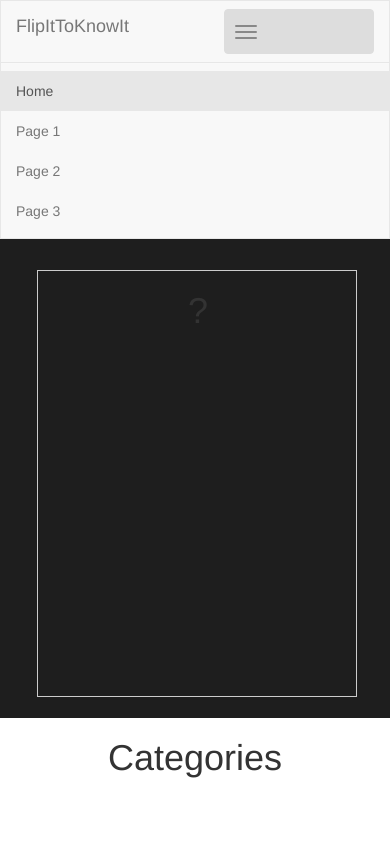
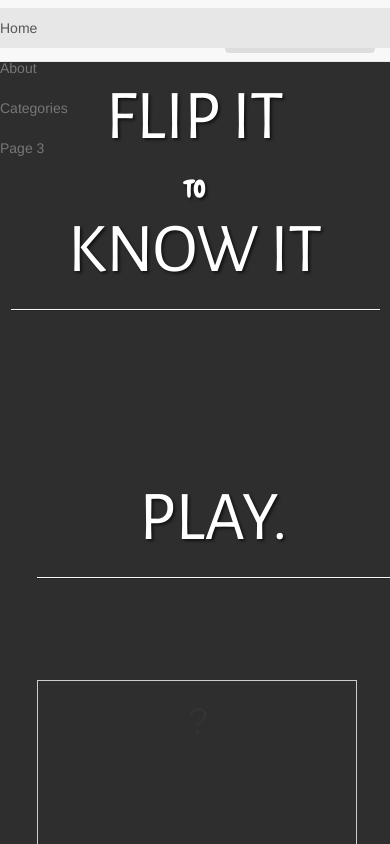
Before and after one commit to AshwinChandlapur/FlipToKnow, a plain HTML site: page index.html in a window 390 px wide. Both pictures are taken after a click on the button 299 px from the left and 31 px from the top of the page. Shown: the top 844 px of the page. Drawn offline with nearby package versions, Linux system fonts and the light colour scheme; a web font is replaced by a local one.

Commit message:
2 Rows are made
FlipIt to Know it and a flip View Coloumn

```diff
--- a/index.html
+++ b/index.html
@@ -1,11 +1,12 @@
 <!DOCTYPE html>
 <html lang="en">
 <head>
-  <title>Bootstrap Example</title>
+  <title>Flip IT TO Know </title>
   <meta charset="utf-8">
   <meta name="viewport" content="width=device-width, initial-scale=1">
   <link rel="stylesheet" href="http://maxcdn.bootstrapcdn.com/bootstrap/3.3.6/css/bootstrap.min.css">
   <link href="style.css" type="text/css" rel="stylesheet"/>
+  <link href='https://fonts.googleapis.com/css?family=Open+Sans|Chewy|Lovers+Quarrel|Alegreya+Sans' rel='stylesheet' type='text/css'>
   <script src="https://ajax.googleapis.com/ajax/libs/jquery/1.12.0/jquery.min.js"></script>
   <script src="http://maxcdn.bootstrapcdn.com/bootstrap/3.3.6/js/bootstrap.min.js"></script>
 </head>
@@ -14,7 +15,7 @@
   		<div class="col-md-12">
 
 
-			<nav class="navbar navbar-default">
+			<nav class="navbar navbar-default navbar-fixed-top">
 				<div class="container-fluid">
 
 					<div class="navbar-header">
@@ -23,13 +24,13 @@
 						        <span class="icon-bar"></span>
 						        <span class="icon-bar"></span>
 					      </button>
-      					<a class="navbar-brand" href="#">FlipItToKnowIt</a>
+      					<a class="navbar-brand" href="#">Flip ITTO</a>
     				</div>
-    				 <div class="collapse navbar-collapse" id="myNavbar">
+    				 <div class="collapse navbar-collapse navbar-fixed-top" id="myNavbar">
 	    				<ul class="nav navbar-nav navbar-right">
-	      					<li class="active"><a href="#">Home</a></li>
-	      					<li><a href="#">Page 1</a></li>
-	      					<li><a href="#">Page 2</a></li>
+	      					<li class="active"><a href="#hme">Home</a></li>
+	      					<li><a href="#about">About</a></li>
+	      					<li><a href="#">Categories</a></li>
 	      					<li><a href="#">Page 3</a></li>
 	    				</ul>
 	    			</div>
@@ -41,8 +42,28 @@
 
 <!--FLIP TO KNOW IMAGE-->
 	<!--<div class="container">-->
+		<a name="hme"></a>
 		<div class="row">
-			<div class="col-sm-4" ></div>
+			<div class="col-sm-12" >
+				<div class="intro-message">
+                        <h1>FLIP IT</h1>
+                        <h3>TO</h3>
+                        <h1>KNOW IT<h1>
+                        <hr class="intro-divider">
+
+                    </div>
+
+			</div>
+		</div>
+		<div class="row">
+			<div class="col-sm-4" >
+				<div class="intro-message">
+                        <h1>PLAY.</h1>
+                        <hr class="intro-divider">
+
+                    </div>
+
+			</div>
 			<div class="col-sm-4">
 				<div class="flip-container" ontouchstart="this.classList.toggle('hover');" align="middle">
   					<div class="flipper">
@@ -58,27 +79,48 @@
 							      		<br>FLIP</br>
 							      		 <br>IT</br>
 							      		 <br>TO</br>
-							      		<br>KNOW</br>
+							      		 <br>KNOW</br>
 							      		 <br>IT</br>
 							    	<h1>
-
-    					</div>
-  					</div>
+							</div>
+  						</div>
+					</div>
 				</div>
+				<div class="col-sm-3"><div class="intro-message"><hr class="intro-divider"><h1>LEARN.<h1></div></div>
 			</div>
-			<div class="col-sm-4"></div>
-		</div>
-	</div>
 
 
 
-	<div class="rows">                               <!--Use this code snipper to create grids-->
+
+<section id="about"><a name="about"></a>
+	<div class="rows">
+  		<div class="col-xs-12">
+			<h1>About The Game!</h1>
+			<span class="glyphicon glyphicon-king"></span>
+			<p>Lorem IpsumLorem IpsumLorem IpsumLorem IpsumLorem IpsumLorem IpsumLorem IpsumLorem IpsumLorem IpsumLorem IpsumLorem IpsumLorem IpsumLorem IpsumLorem IpsumLorem IpsumLorem IpsumLorem IpsumLorem IpsumLorem IpsumLorem IpsumLorem IpsumLorem IpsumLorem IpsumLorem IpsumLorem IpsumLorem IpsumLorem IpsumLorem IpsumLorem IpsumLorem IpsumLorem IpsumLorem IpsumLorem IpsumLorem IpsumLorem IpsumLorem IpsumLorem IpsumLorem IpsumLorem IpsumLorem IpsumLorem IpsumLorem IpsumLorem IpsumLorem IpsumLorem IpsumLorem IpsumLorem IpsumLorem IpsumLorem IpsumLorem IpsumLorem IpsumLorem IpsumLorem IpsumLorem IpsumLorem IpsumLorem IpsumLorem IpsumLorem IpsumLorem IpsumLorem IpsumLorem IpsumLorem IpsumLorem IpsumLorem IpsumLorem IpsumLorem IpsumLorem IpsumLorem IpsumLorem IpsumLorem IpsumLorem IpsumLorem IpsumLorem IpsumLorem IpsumLorem IpsumLorem IpsumLorem IpsumLorem IpsumLorem IpsumLorem IpsumLorem IpsumLorem IpsumLorem IpsumLorem IpsumLorem IpsumLorem IpsumLorem IpsumLorem Ipsum<p>
+
+		</div>
+	</div>
+</section>
+
+<section id="cat"><a name="Categories"></a>
+	<div class="rows">
   		<div class="col-xs-12">
 			<h1>Categories</h1>
+			<button type="button" class="btn btn-default">Default</button>
+			<button type="button" class="btn btn-default">Default</button>
+			<button type="button" class="btn btn-default">Default</button>
+			<button type="button" class="btn btn-default">Default</button>
+			<button type="button" class="btn btn-default">Default</button>
+			<button type="button" class="btn btn-default">Default</button>
+			<button type="button" class="btn btn-default">Default</button>
+
+			<button type="button" class="btn btn-default">Default</button>
+			<button type="button" class="btn btn-default">Default</button>
+			</div>
 		</div>
 	</div>
-
-
+</section
 
 
 
--- a/style.css
+++ b/style.css
@@ -1,3 +1,30 @@
+.intro-message {
+    position: relative;
+    padding-top: 20%;
+    padding-bottom: 20%;
+    color:#ffffff;
+
+}
+
+.intro-message > h1 {
+    margin: 0;
+    text-shadow: 2px 2px 3px rgba(0,0,0,0.6);
+    font-size: 5em;
+    text-align: center;
+    font-family: 'Alegreya Sans', sans-serif;
+}
+
+.intro-divider {
+    width: 369px;
+    border-top: 1px solid #f8f8f8;
+    border-bottom: 1px solid rgba(0,0,0,0.2);
+}
+
+.intro-message > h3 {
+    text-shadow: 2px 2px 3px rgba(0,0,0,0.6);
+    text-align: center;
+    font-family: 'Chewy',cursive;
+}
 .flip-container {
   -webkit-perspective: 1000;
   -moz-perspective: 1000;
@@ -114,7 +141,7 @@
 }
 
 .row{
-	background-color: #1e1e1e;
+	background-color: #2e2e2e;
 }
 .rows{
 	text-align: center;
@@ -122,6 +149,7 @@
 .col-sm-4{
 	margin-left: 37px;
 	margin-bottom: 10px;
+
 }
 
 
```
